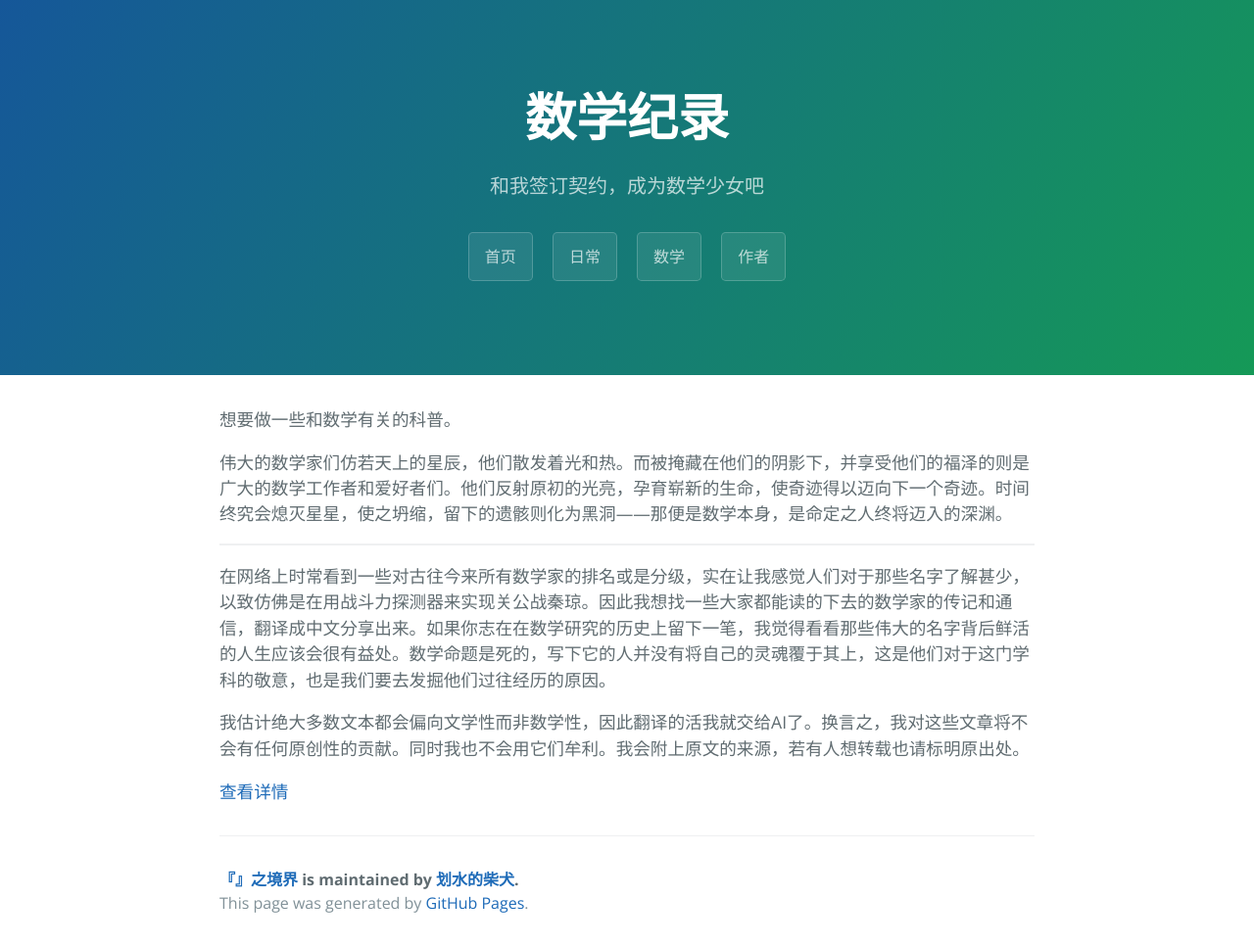
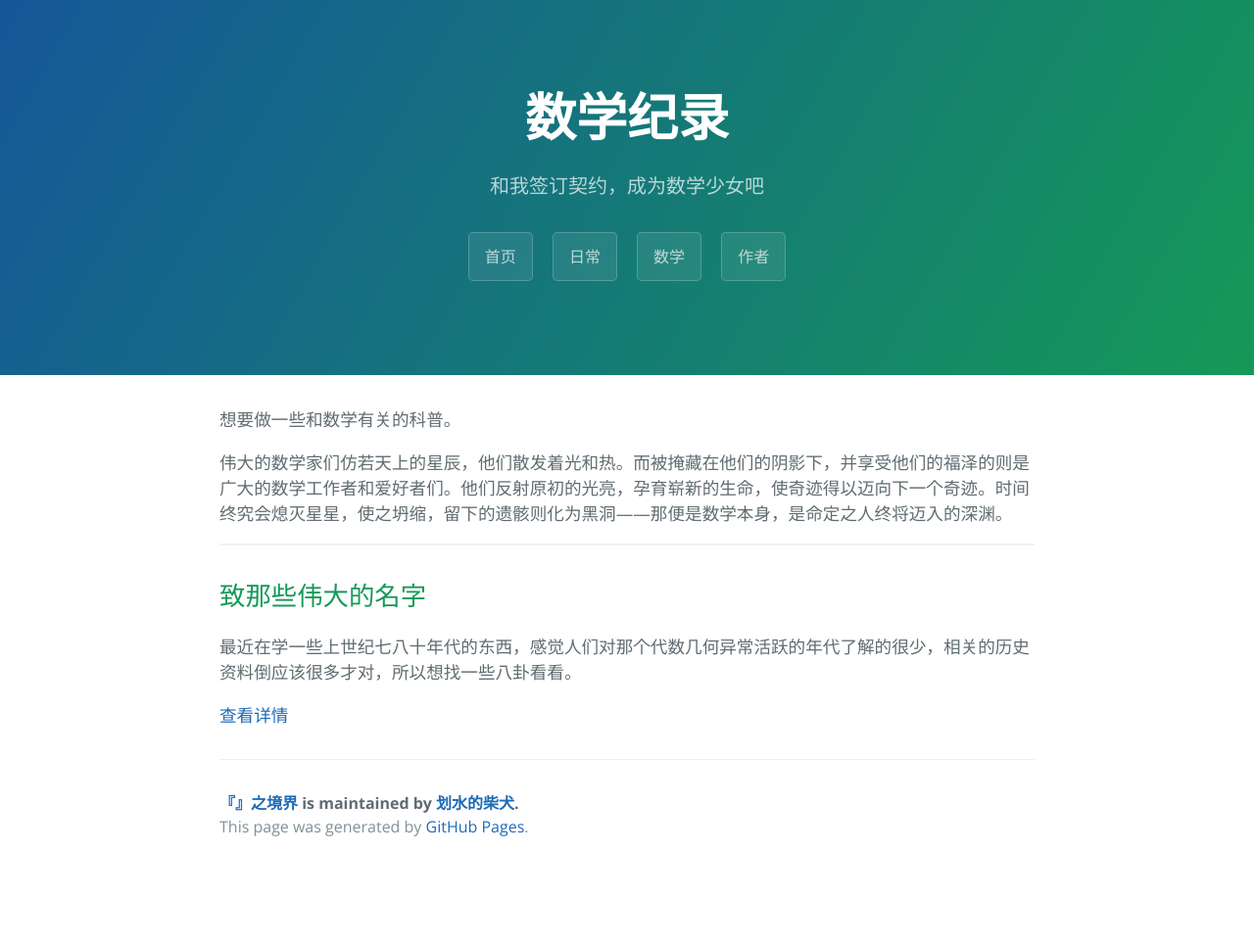
Before and after one commit to xiebaiting/xiebaiting.github.io, a Jekyll site: the page built from maths/index.html, in a window 1280 px wide. Shown: the whole page at 98% size. Built offline with Jekyll 4.4.1, drawn with Linux system fonts in a browser that asks for light colours; after the commit the page ends 900 px from its top, so only the background shows below that.

Commit message:
20240429

```diff
--- a/about.html
+++ b/about.html
@@ -9,10 +9,6 @@ role: major
 
 <p>
     我的邮箱详见我的<a href="https://xiebaiting.github.io/math">学术主页</a>，偶尔会看。
-</p>
-
-<p>
-    假如要线下单杀我，建议去工位，反正在可预见的未来我会越来越久地呆在那，不过一般人进不来吧？
 </p>
 
 <hr align="center">
--- a/blogpost.html
+++ b/blogpost.html
@@ -10,7 +10,7 @@ role: major
 <div>
     <h2> 时间会证明一切 </h2>
     <p>
-      本来是想写数学史的，所以取了这个名字。结果很快就厌倦了，变成了日常随笔。这倒也算“时间的证明”。
+      本来是想写数学史的，所以取了这个名字。结果很快就厌倦了，变成了<a href="{{ site.url }}/category/每日计划.html">日常</a>随笔。这倒也算“时间的证明”。
     </p>
     <a href="/category/时间会证明一切.html">查看更多</a>
 </div>
--- a/category/时间会证明一切.html
+++ b/category/时间会证明一切.html
@@ -6,5 +6,5 @@ category: 时间会证明一切
 ---
 
 <p>
-    数学可证，然<a href="{{ site.url }}/category/每日计划.html">世事</a>无从证。
+    数学可证，然世事无从证。
 </p>
--- a/maths/biography/index.html
+++ b/maths/biography/index.html
@@ -5,5 +5,5 @@ tagline: 致那些伟大的名字
 ---
 
 <p>
-
+    翻译的活我就交给AI了。换言之，我对这些文章将不会有任何原创性的贡献。同时我也不会用它们牟利。我会附上原文的来源，若有人想转载也请标明原出处。
 </p>
--- a/maths/index.html
+++ b/maths/index.html
@@ -15,13 +15,10 @@ role: major
 
 <hr align="center">
 
+<h2>致那些伟大的名字</h2>
+
 <p>
-    在网络上时常看到一些对古往今来所有数学家的排名或是分级，实在让我感觉人们对于那些名字了解甚少，以致仿佛是在用战斗力探测器来实现关公战秦琼。因此我想找一些大家都能读的下去的数学家的传记和通信，翻译成中文分享出来。如果你志在在数学研究的历史上留下一笔，我觉得看看那些伟大的名字背后鲜活的人生应该会很有益处。数学命题是死的，写下它的人并没有将自己的灵魂覆于其上，这是他们对于这门学科的敬意，也是我们要去发掘他们过往经历的原因。
+    最近在学一些上世纪七八十年代的东西，感觉人们对那个代数几何异常活跃的年代了解的很少，相关的历史资料倒应该很多才对，所以想找一些八卦看看。
 </p>
 
-<p>
-    我估计绝大多数文本都会偏向文学性而非数学性，因此翻译的活我就交给AI了。换言之，我对这些文章将不会有任何原创性的贡献。同时我也不会用它们牟利。我会附上原文的来源，若有人想转载也请标明原出处。
-</p>
-
-
 <a href="/maths/biography">查看详情</a>
```
Also changed, not shown: _posts/2024-04-27-春眠不觉晓.md (added, +46 -0 lines), _posts/2024-04-29-尊重个人命运.md (added, +14 -0 lines).
